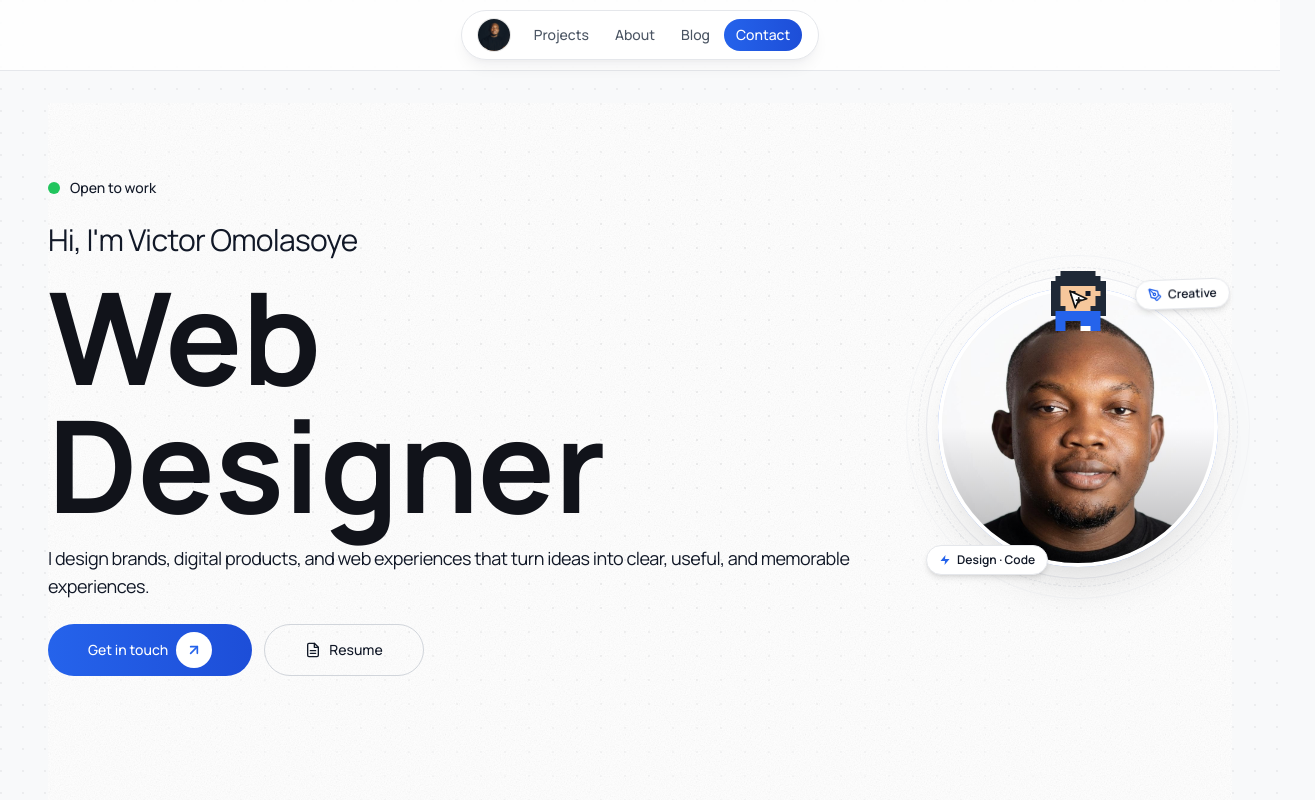
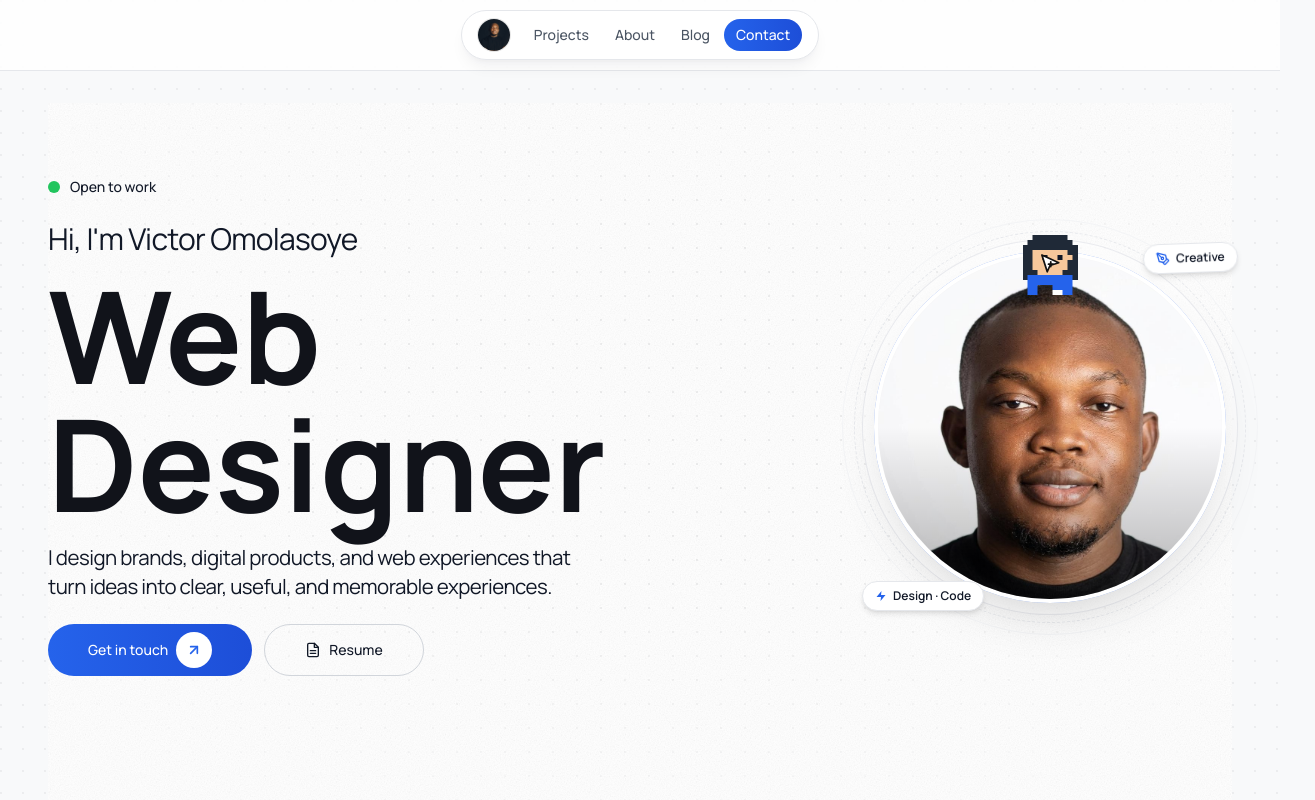
Before and after one commit to Levictor-ai/victor-omolasoye-portfolio, a Next.js app: page / in a window 1280 px wide. Shown: the top 800 px of the page, 1315 px wide, since content can reach past the window. Built offline with nearby package versions, Linux system fonts and the light colour scheme.

Commit message:
Two-line hero paragraph and larger portrait

```diff
--- a/src/components/HomeContent.tsx
+++ b/src/components/HomeContent.tsx
@@ -135,7 +135,7 @@ function DesignCursor() {
 
 function HeroFrame({ avatar, name, priority = false }: { avatar: string; name: string; priority?: boolean }) {
   return (
-    <div className="group relative mx-auto aspect-square w-full max-w-[15rem] cursor-pointer sm:max-w-[16rem] xl:max-w-[17.5rem]">
+    <div className="group relative mx-auto aspect-square w-full max-w-[17rem] cursor-pointer sm:max-w-[19rem] xl:max-w-[22rem]">
       <div
         className="pointer-events-none absolute inset-0 rounded-full border-2 border-blue-600/70"
         style={{ animation: 'stroke-pulse 3s ease-in-out infinite' }}
@@ -280,7 +280,7 @@ function HeroSection({ profile }: { profile: ProfileData }) {
       animate="show"
       className="bg-hero flex min-h-[calc(100dvh-57px)] flex-col justify-center pb-16 lg:min-h-[calc(100vh-57px)] lg:py-0 lg:pb-24"
     >
-      <div className="grid w-full items-center gap-14 lg:grid-cols-[1.45fr_0.55fr] lg:gap-10 xl:gap-16">
+      <div className="grid w-full items-center gap-14 lg:grid-cols-[1.35fr_0.65fr] lg:gap-10 xl:gap-16">
         <div>
           <motion.div variants={item}><AvailableBanner /></motion.div>
           <motion.div variants={item} className="my-14 w-full lg:hidden">
@@ -312,9 +312,16 @@ function HeroSection({ profile }: { profile: ProfileData }) {
             </h1>
           </motion.div>
           <motion.div variants={item}>
-            <p className="mb-6 w-full text-xl font-normal leading-snug tracking-tight text-gray-900 sm:text-lg">
-              I design brands, digital products, and web experiences that turn ideas into
-              clear, useful, and memorable experiences.
+            <p
+              className="mb-6 w-full font-normal leading-snug tracking-tight text-gray-900"
+              style={{ fontSize: 'clamp(1.125rem,1.6vw,1.5rem)' }}
+            >
+              <span className="lg:block">
+                I design brands, digital products, and web experiences that
+              </span>{' '}
+              <span className="lg:block">
+                turn ideas into clear, useful, and memorable experiences.
+              </span>
             </p>
           </motion.div>
           <motion.div variants={item} className="flex w-full flex-col gap-3 sm:w-auto sm:flex-row">
```
